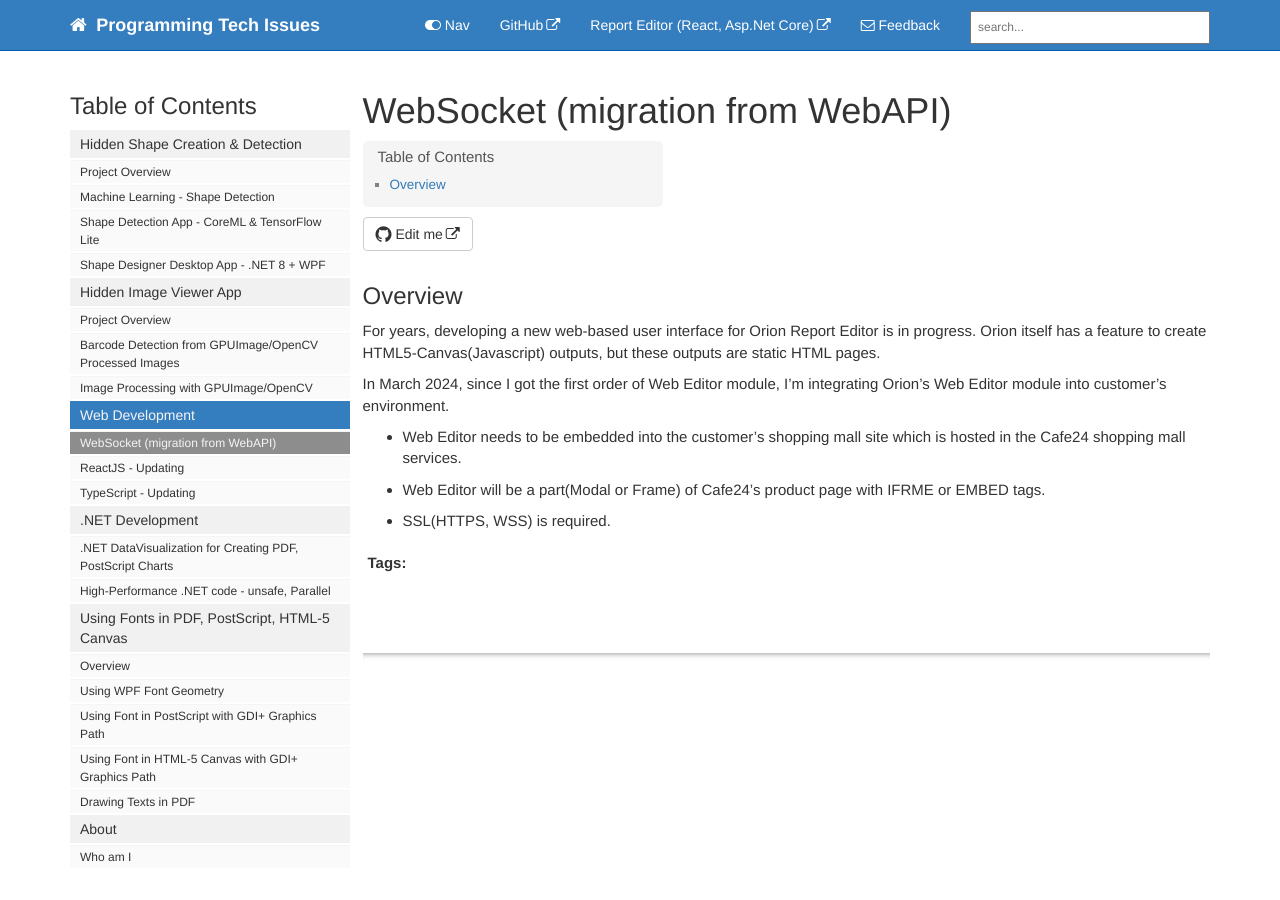
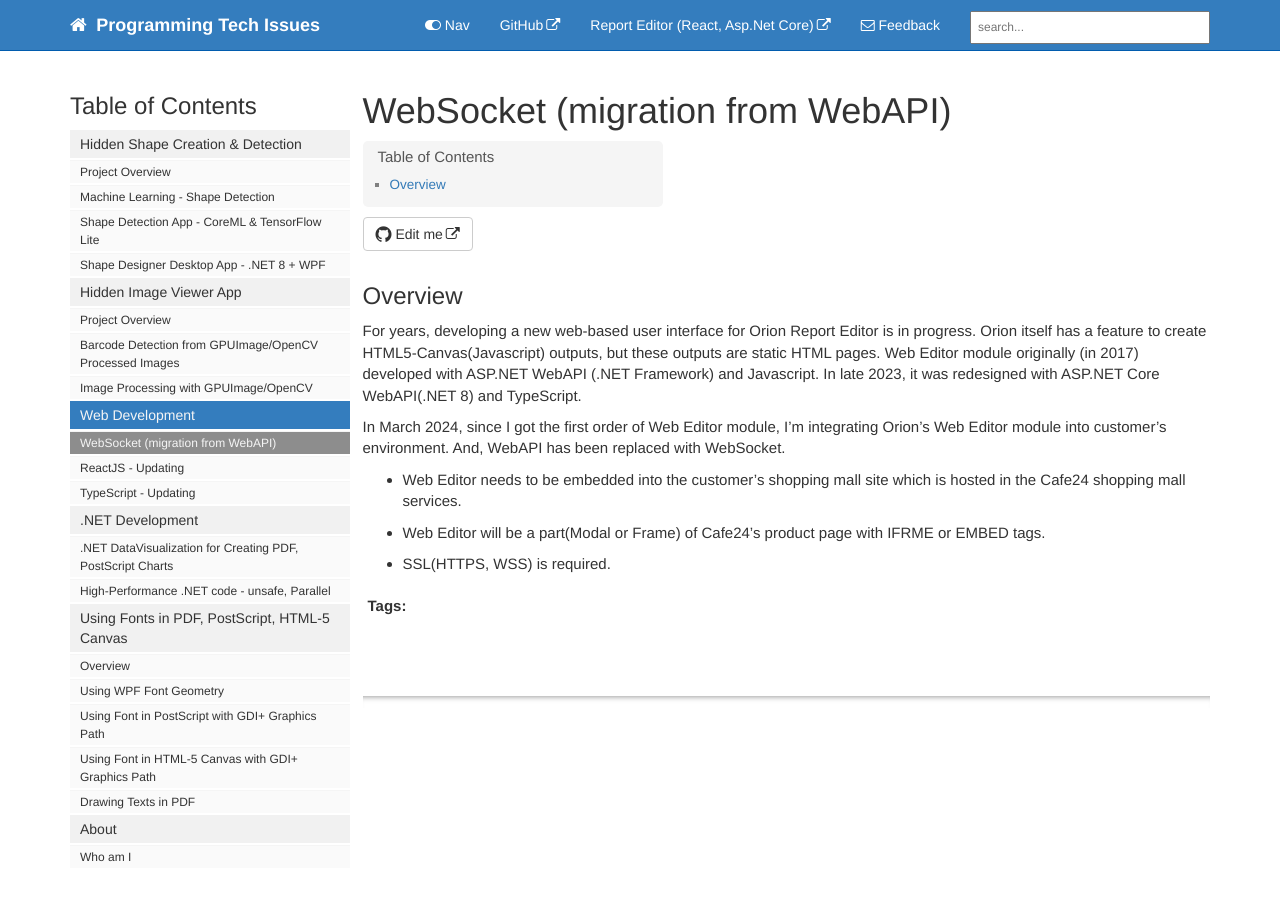
Before and after one commit to heungwook/heungwook.github.io, a Jekyll site: the page built from pages/webdev/web_websocket_01.md, in a window 1280 px wide. Built offline with Jekyll 4.4.1, drawn with Linux system fonts in a browser that asks for light colours; comment, search, counter and statistics services are not loaded.

Commit message:
20230316 1232

```diff
--- a/pages/webdev/web_websocket_01.md
+++ b/pages/webdev/web_websocket_01.md
@@ -10,9 +10,9 @@
 
 ## Overview
 
-For years, developing a new web-based user interface for Orion Report Editor is in progress. Orion itself has a feature to create HTML5-Canvas(Javascript) outputs, but these outputs are static HTML pages.
+For years, developing a new web-based user interface for Orion Report Editor is in progress. Orion itself has a feature to create HTML5-Canvas(Javascript) outputs, but these outputs are static HTML pages. Web Editor module originally (in 2017) developed with ASP.NET WebAPI (.NET Framework) and Javascript. In late 2023, it was redesigned with ASP.NET Core WebAPI(.NET 8) and TypeScript.
 
-In March 2024, since I got the first order of Web Editor module, I'm integrating Orion's Web Editor module into customer's environment.
+In March 2024, since I got the first order of Web Editor module, I'm integrating Orion's Web Editor module into customer's environment. And, WebAPI has been replaced with WebSocket.
 
 - Web Editor needs to be embedded into the customer's shopping mall site which is hosted in the Cafe24 shopping mall services.
 - Web Editor will be a part(Modal or Frame) of Cafe24's product page with IFRME or EMBED tags.
```
